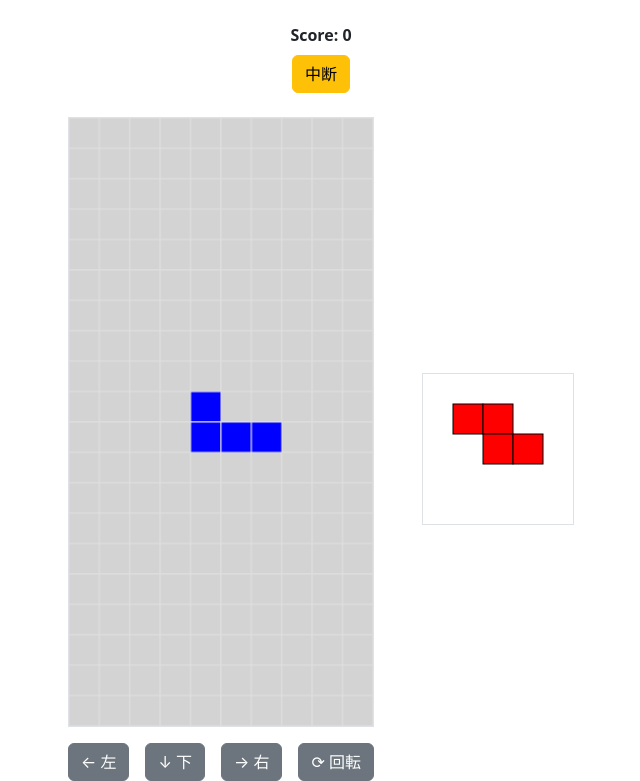
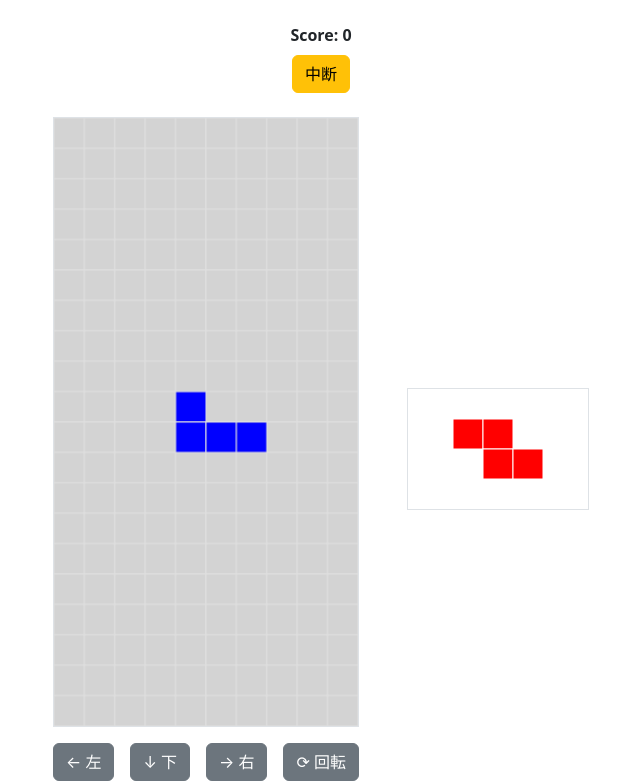
Before and after one commit to d2-beginner-Blue/work-space, a plain HTML site: page index.html in a window 1280 px wide. Both pictures are taken after a click on the button "開始". Shown: the part 46-827 px from the top of the page, without its empty margins (319-959 px from the left). Drawn offline with nearby package versions, Linux system fonts and the light colour scheme.

Commit message:
NEXTBLOCKエリアの修正

```diff
--- a/index.html
+++ b/index.html
@@ -44,7 +44,7 @@
 
             <!-- NEXTエリア -->
             <div class="d-flex flex-column justify-content-center">
-                <canvas id="next-canvas" width="150" height="150" class="border">
+                <canvas id="next-canvas" width="180" height="120" class="border">
                 </canvas>
             </div>
     </main>
--- a/js/main.js
+++ b/js/main.js
@@ -58,6 +58,10 @@ resetButton.addEventListener('click', () => {
     score = 0;
 
     document.querySelector('#score').textContent = score;
+
+    restartButton.classList.add('d-none');
+    resetButton.classList.add('d-none');
+    startButton.classList.remove('d-none');
 })
 
 const downButton = document.querySelector("#move-down");
--- a/js/tetromino.js
+++ b/js/tetromino.js
@@ -33,9 +33,15 @@ const updateScoreDisplay = () => {
 
 const getRandomBlock = () => {
     const index = Math.floor(Math.random() * BLOCKS.length);
+
+    let col = 4;
+    if (index === 0) {
+        col = 1;
+    }
+
     return {
         row: 0,
-        col: 4,
+        col: col,
         shape: BLOCKS[index],
         type: index
     };
@@ -57,7 +63,12 @@ const drawNextBlock = () => {
     nextContext.fillRect(0,0,nextCanvas.width,nextCanvas.height);
 
     const block = nextBlock;
-    const offsetX = 1;
+
+    const blockWidth = block.shape[0].length;
+
+    const offsetX = (6 - blockWidth) / 2;
+
+    // ブロック表示位置を1マス上げる
     const offsetY = 1;
 
     block.shape.forEach((row,r) => {
@@ -69,7 +80,7 @@ const drawNextBlock = () => {
                     (offsetY + r) * NEXT_BLOCK_SIZE,
                     NEXT_BLOCK_SIZE,NEXT_BLOCK_SIZE
                 );
-                nextContext.strokeStyle = 'black';
+                nextContext.strokeStyle = 'white';
                 nextContext.strokeRect(
                     (offsetX + c) * NEXT_BLOCK_SIZE,
                     (offsetY + r) * NEXT_BLOCK_SIZE,
```
